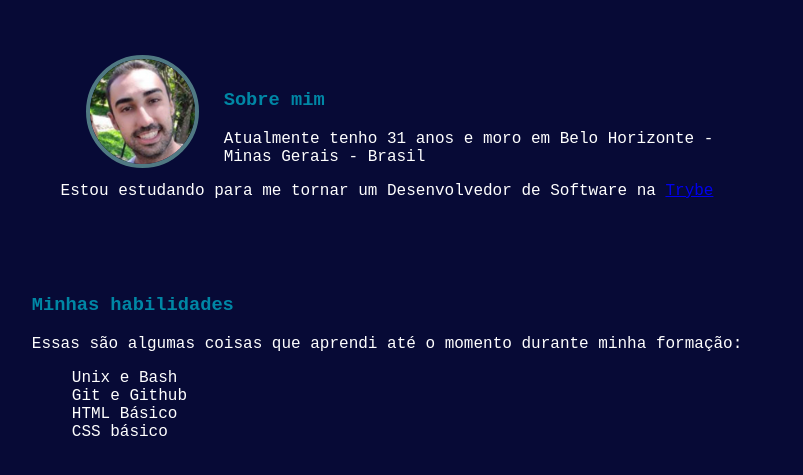
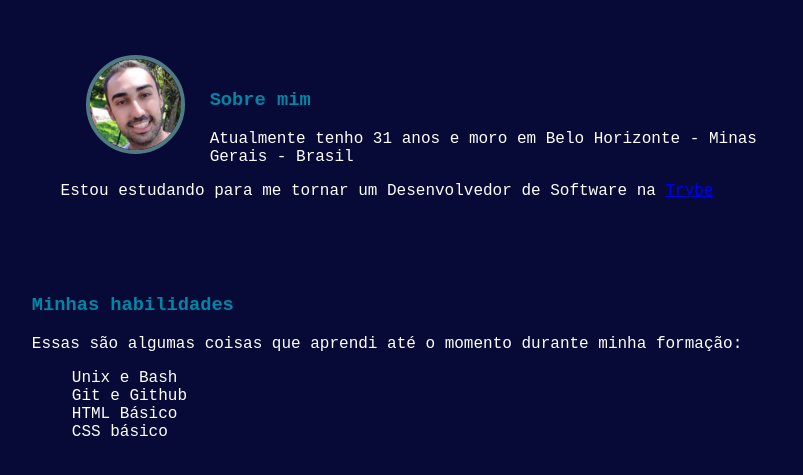
Before and after one commit to rafaelmaltez/rafaelmaltez.github.io, a plain HTML site: page index.html in a window 1280 px wide. Shown: the part 277-752 px from the top of the page, without its empty margins (229-1032 px from the left). Drawn offline with Linux system fonts and the light colour scheme.

Commit message:
corrige div e width da imagem de perfil

```diff
--- a/CSS/style.css
+++ b/CSS/style.css
@@ -23,7 +23,7 @@ h1 {
     border-radius: 100%;
     border: 4px solid rgb(80, 121, 131);
     margin:5px 25px;
-    width: 15%;
+    width: 13%;
     float:left;
 }
 
--- a/index.html
+++ b/index.html
@@ -14,8 +14,9 @@
         <h1 class="header-text">Rafael Maltez de Aguiar Costa</h1>
 
         <div class="about-me-content">
-            <img class="profile-pic" src="images/rafael_maltez.jpeg" alt="Rafael Maltez sorrindo" width="200px">
-
+            <div>
+                <img class="profile-pic" src="images/rafael_maltez.jpeg" alt="Rafael Maltez sorrindo" >
+            </div>
             <div class="about-me-text">
                 <h3 class="header-text">Sobre mim</h3>
                 <p>Atualmente tenho 31 anos e moro em Belo Horizonte - Minas Gerais - Brasil</p>
```
